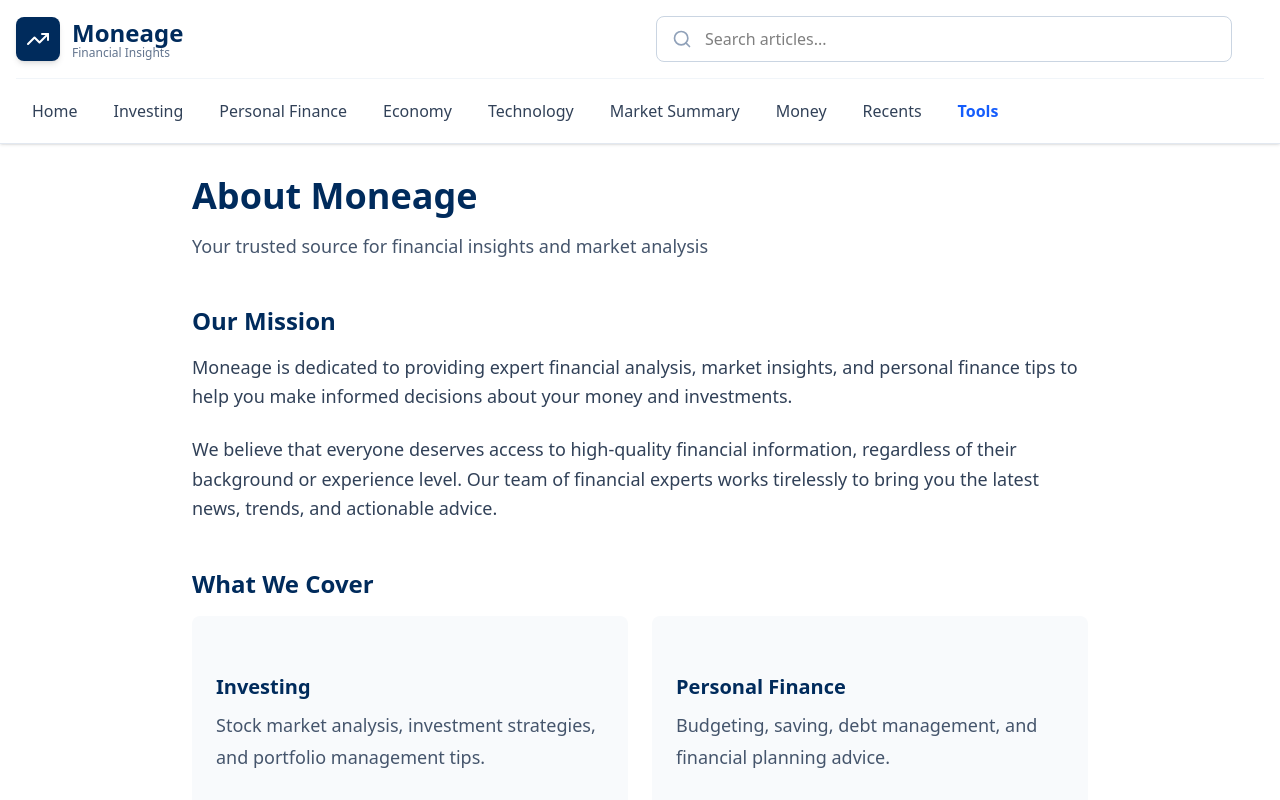
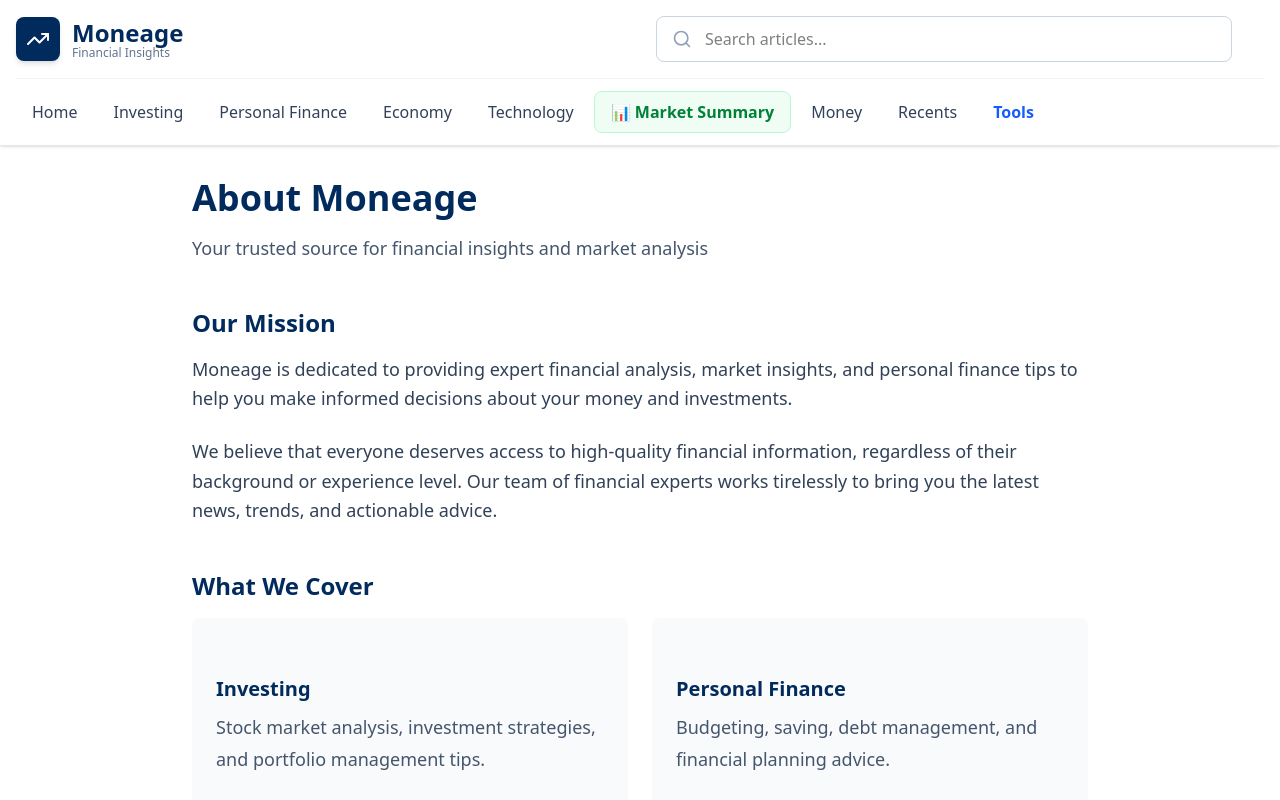
Before and after one commit to Moneage/moneage, a Next.js app in the folder frontend/: page /about in a window 1280 px wide. Shown: the top 800 px of the page. Built offline with nearby package versions, Linux system fonts and the light colour scheme; no server answers.

Commit message:
feat: style Market Summary with green colors and emoji
- Added green color scheme (text-green-700, bg-green-50, border-green-200)
- Added 📊 emoji icon for visual prominence
- Made font semibold to stand out
- Positioned before Tools link

```diff
--- a/frontend/components/Navbar.tsx
+++ b/frontend/components/Navbar.tsx
@@ -82,9 +82,9 @@ export default function Navbar() {
                     </Link>
                     <Link
                         href="/market-summary"
-                        className="px-4 py-2 text-slate-700 hover:text-navy font-medium rounded-lg hover:bg-slate-100 transition-colors whitespace-nowrap"
+                        className="px-4 py-2 text-green-700 hover:text-green-800 font-semibold rounded-lg bg-green-50 hover:bg-green-100 transition-colors whitespace-nowrap border border-green-200"
                     >
-                        Market Summary
+                        📊 Market Summary
                     </Link>
                     <Link
                         href="/category/money"
```
